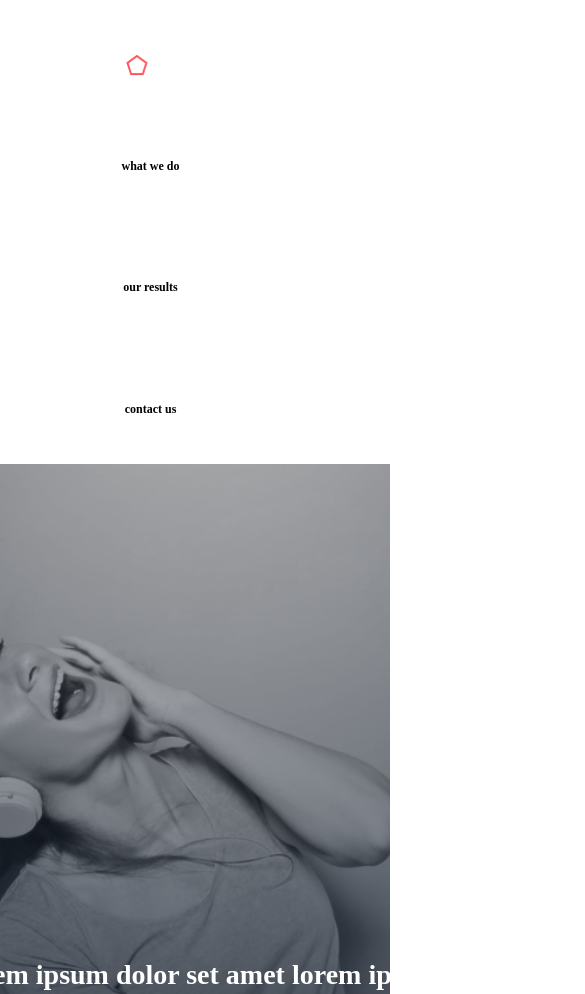
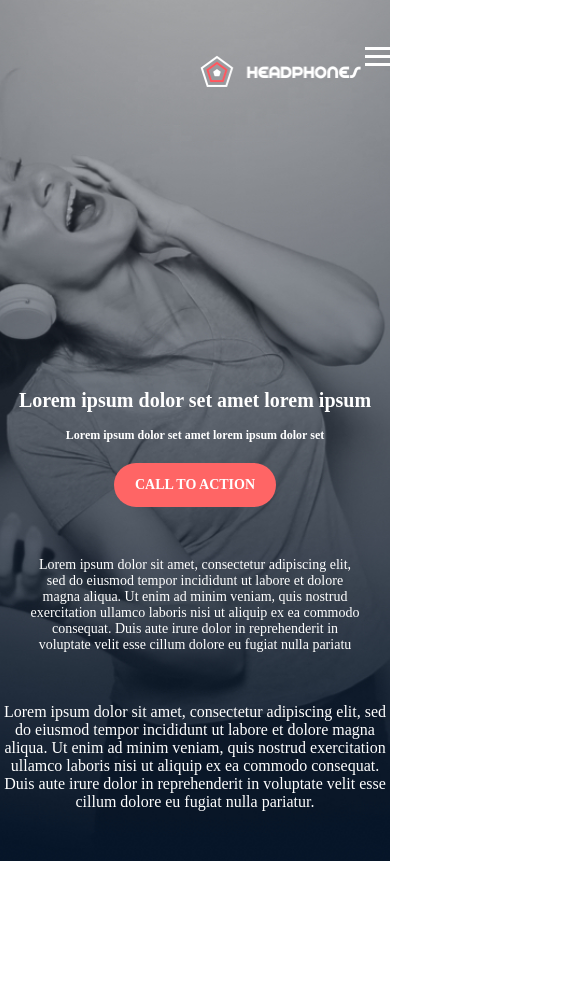
Before and after one commit to sammkigoh/alx_html_css, a plain HTML site: page headphones/1-index.html in a window 390 px wide. Shown: the top 994 px of the page, 585 px wide, since content can reach past the window. After the commit the page ends 861 px from the top, so only its background shows below. Drawn offline with Linux system fonts and the light colour scheme.

Commit message:
solved conflicts

```diff
--- a/headphones/1-index.html
+++ b/headphones/1-index.html
@@ -10,20 +10,29 @@
     <div>
         <header>
             <div class="navigation-bar">
-                <nav>
-                    <ul>
-                        <img src="logo_headphones.png" alt="headphones logo">
-                        <a href="">what we do</a>
-                        <a href="">our results</a>
-                        <a href="">contact us</a>
-                    </ul>
-                </nav>
-            </div>
+        <img src="logo_headphones.png" alt="headphones logo" class="logo">
+        <input type="checkbox" id="menu-toggle">
+        <label for="menu-toggle" class="hamburger">
+            <span></span>
+            <span></span>
+            <span></span>
+        </label>
+        <nav>
+            <ul class="nav-links">
+                <li><a href="#">what we do</a></li>
+                <li><a href="#">our results</a></li>
+                <li><a href="#">contact us</a></li>
+            </ul>
+        </nav>
+    </div>
         </header>
     </div>
     <section class="main-banner">
 <main>
-        <div class="main-header">
+    <div>
+
+    </div>
+    <div class="main-header">
             <h1>
                 Lorem ipsum dolor set amet lorem ipsum
             </h1>
--- a/headphones/1-styles.css
+++ b/headphones/1-styles.css
@@ -2,7 +2,63 @@ body {
     margin: 0;
     padding: 0;
     box-sizing: border-box;
-    max-width: 1400px;
+    max-width: 100%;
+    font-family: Source Sans Pro;
+    overflow: hidden;
+}
+.navigation-bar {
+    position: absolute;
+    display: flex;
+    justify-content: space-between;
+    padding-top: 27px;
+    padding-right: 200px;
+    top: 0;
+    left: 0;
+    width: 100%;
+    align-items: center;
+    z-index: 10;
+}
+.nav-links {
+    list-style: none;
+    display: flex;
+    gap: 20px;
+    margin: 0;
+    padding: 0;
+}
+.nav-links li {
+    display: inline;
+}
+.nav-links a {
+    color: white;
+    text-decoration: none;
+    font-size: 12px;
+    font-family: Source Sans Pro;
+    font-weight: bold;
+    transition: color 0.3s ease;
+}
+.nav-links a:hover {
+    color: #FF6565;
+}
+.logo {
+    margin-right: auto;
+    width: 161px;
+    height: 32px;
+    padding-left: 200px;
+    padding-top:27.76px;
+}
+#menu-toggle {
+    display: none;
+}
+.hamburger {
+    display: none;
+    flex-direction: column;
+    cursor: pointer;
+    gap: 5px;
+}
+.hamburger span {
+    width: 25px;
+    height: 3px;
+    background-color: white;
 }
 .main-banner {
     background-image: url(headphones_hero_1.jpg);
@@ -15,47 +71,15 @@ body {
     flex-direction: column;
     align-items: center;
     justify-content: center;
+    text-align: center;
+    position: relative;
 }
-.navigation-bar {
-    display: flex;
-    justify-content: space-between;
-    align-items: center;
-    padding: 20px;
-}
-.navigation-bar a {
-    color: black;
-    text-decoration: none;
-    font-size: 12px ;
-    font-family: Source Sans Pro ;
-    font-weight: bold;
-    padding: 27.76px;
-    float: right;
-    margin-top: 41px;
-    transition: color 0.3s ease;
-}
-.navigation-bar ul {
-    list-style: none;
-    display: flex;
-    gap: 20px;
-    margin: 0;
-    padding: 0;
-}
-a:hover {
-    color: #FF6565;
-}
-.navigation-bar img {
-    width: 161px;
-    height: 32px;
-    padding-top: 27.76px;
-    padding-left: 100px ;
-}
-.main-header {
+.content-wrapper {
     display: flex;
     flex-direction: column;
-    justify-content: center;
-    font-family: Source Sans Pro;
-    color: white;
-    margin-top: 200px;
+    align-items: center;
+    text-align: center;
+    padding: 20px;
 }
 .main-header h1 {
     font-size: 32px;
@@ -68,6 +92,7 @@ a:hover {
     font-weight: bold;
     text-align: center;
     padding-top: 0;
+    margin: 10px 0;
 }
 .call-to-action-button {
     display: flex;
@@ -97,56 +122,60 @@ button:hover button:active {
 }
 .banner-paragraph {
     display: flex;
+    flex-direction: column;
+    align-items: center;
     justify-content: center;
     font-family: Source Sans Pro;
     color: white;
-    width: 637px;
     text-align: center;
+    max-width: 600px;
     padding: 20px;
-    margin-top: 20px;
+    margin: 20px auto;
 }
 .banner-paragraph p {
     max-width: 600px;
+    margin: 0;
 }
 @media (max-width: 768px) {
-    .navigation-bar ul {
+    .hamburger {
         flex-direction: column;
         align-items: center;
+        display: flex;
     }
 
+    .nav-links {
+        display: none;
+        font-size: 36px;
+        flex-direction: column;
+        width: 100%;
+    }
+    #menu-toggle:checked + .hamburger + nav .nav-links {
+        display: flex;
+    }
+    .nav-links a {
+        padding: 10px 20px;
+        width: 100%;
+    }
     .main-header h1 {
-        font-size: 36px;
+        font-size: 24px;
     }
-
     .main-header h2 {
-        font-size: 18px;
+        font-size: 14px;
     }
-
     .banner-paragraph p {
         max-width: 90%;
+        padding: 10px;
     }
 }
-
 @media (max-width: 480px) {
-    .navigation-bar ul {
-        flex-direction: column;
-        align-items: center;
-        gap: 10px;
+    .main-header h1 {
+        font-size: 20px;
     }
-
-    .main-header {
-        margin-top: 100px;
+    .main-header h2 {
+        font-size: 12px;
     }
-
-    .main-header h1 {
-        font-size: 28px;
-    }
-
-    .main-header h2 {
-        font-size: 16px;
-    }
-
     .banner-paragraph p {
         font-size: 14px;
+        max-width: 100%;
     }
 }
```
Also changed, not shown: 1 other file.
